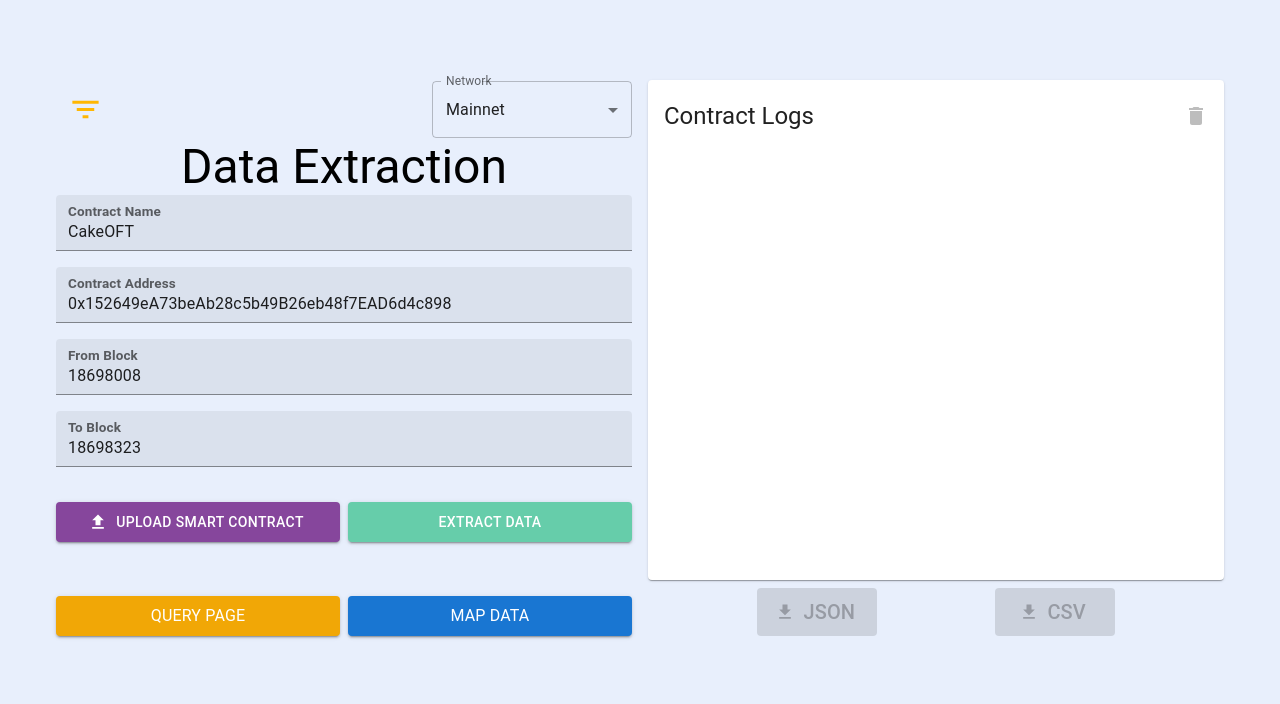
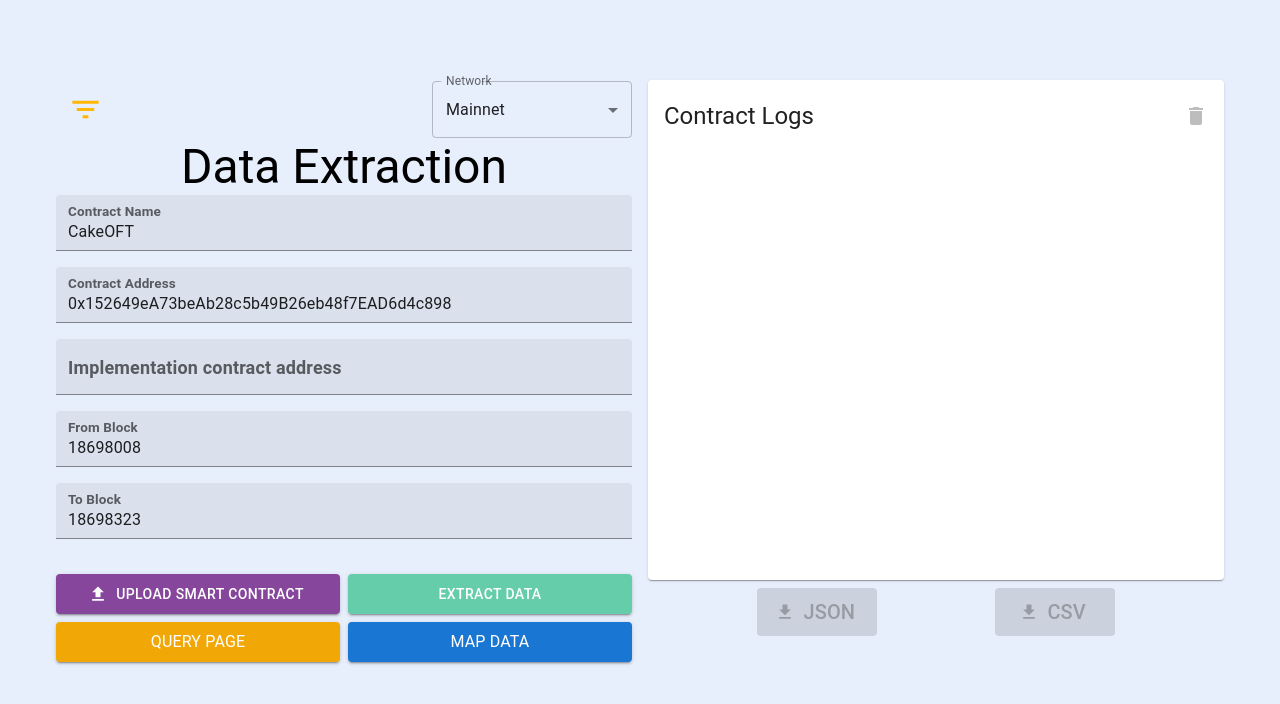
Before and after one commit to lollobeach/BlockchainProcessMining_frontend, a React (Create React App) app: page / in a window 1280 px wide. Shown: the top 704 px of the page. Built offline with nearby package versions, Linux system fonts and the light colour scheme.

Commit message:
added form for proxy specification

```diff
--- a/src/api/services.js
+++ b/src/api/services.js
@@ -2,10 +2,11 @@
 
 const serverUrl = "http://localhost:8000";
 
-export const _sendData = async (contractName, contractAddress, fromBlock, toBlock, network, sc, filters) => {
+export const _sendData = async (contractName, contractAddress, impl_contract, fromBlock, toBlock, network, sc, filters) => {
     const formData = new FormData()
     formData.append('file', sc)
     formData.append('contractAddress', contractAddress)
+    formData.append('implementationContractAddress', impl_contract)
     formData.append('contractName', contractName)
     formData.append('fromBlock', fromBlock)
     formData.append('toBlock', toBlock)
--- a/src/pages/HomePage.js
+++ b/src/pages/HomePage.js
@@ -41,6 +41,7 @@
 
     const [contractName, setContractName] = useState("CakeOFT")
     const [contractAddress, setContractAddress] = useState("0x152649eA73beAb28c5b49B26eb48f7EAD6d4c898")
+    const [impl_contract, setImplContractAddress] = useState()
     const [fromBlock, setFromBlock] = useState("18698008")
     const [toBlock, setToBlock] = useState("18698323")
 
@@ -74,7 +75,7 @@
             senders: senders,
             functions: functions
         }
-        const response = await _sendData(contractName, contractAddress, fromBlock, toBlock, network, smartContract, filters)
+        const response = await _sendData(contractName, contractAddress, impl_contract, fromBlock, toBlock, network, smartContract, filters)
         if (response.status === 200) {
             setResults(response.data)
             setLoading(false)
@@ -464,6 +465,11 @@
                                              onChange={(e) => setContractAddress(e.target.value)}/>
                             </FormControl>
                             <FormControl variant="filled">
+                                <InputLabel sx={{fontWeight: "700", fontSize: "18px"}}>Implementation contract address</InputLabel>
+                                <FilledInput value={impl_contract} label="Implementation address"
+                                             onChange={(e) => setImplContractAddress(e.target.value)}/>
+                            </FormControl>
+                            <FormControl variant="filled">
                                 <InputLabel sx={{fontWeight: "700", fontSize: "18px"}}>From Block</InputLabel>
                                 <FilledInput value={fromBlock} label="From Block"
                                              onChange={(e) => setFromBlock(e.target.value)}/>
```
